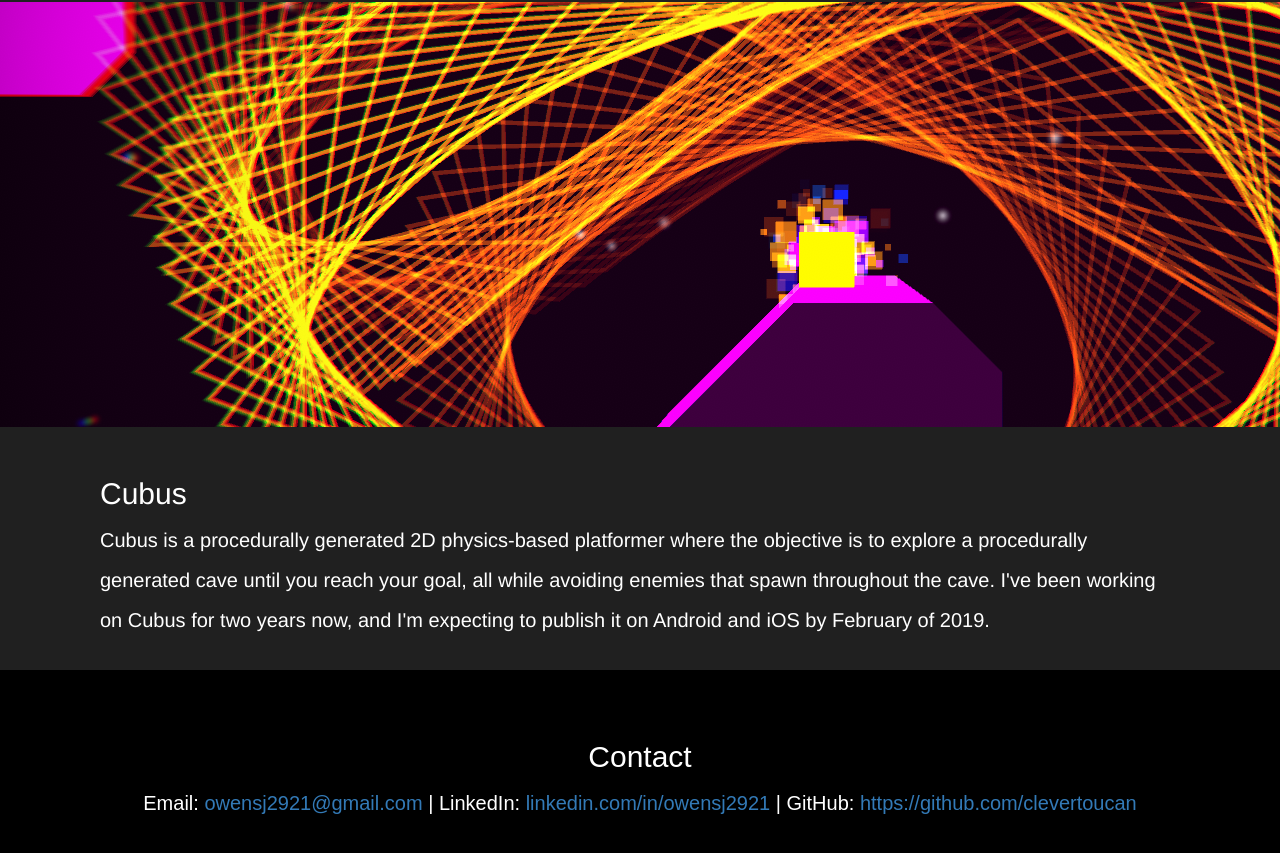
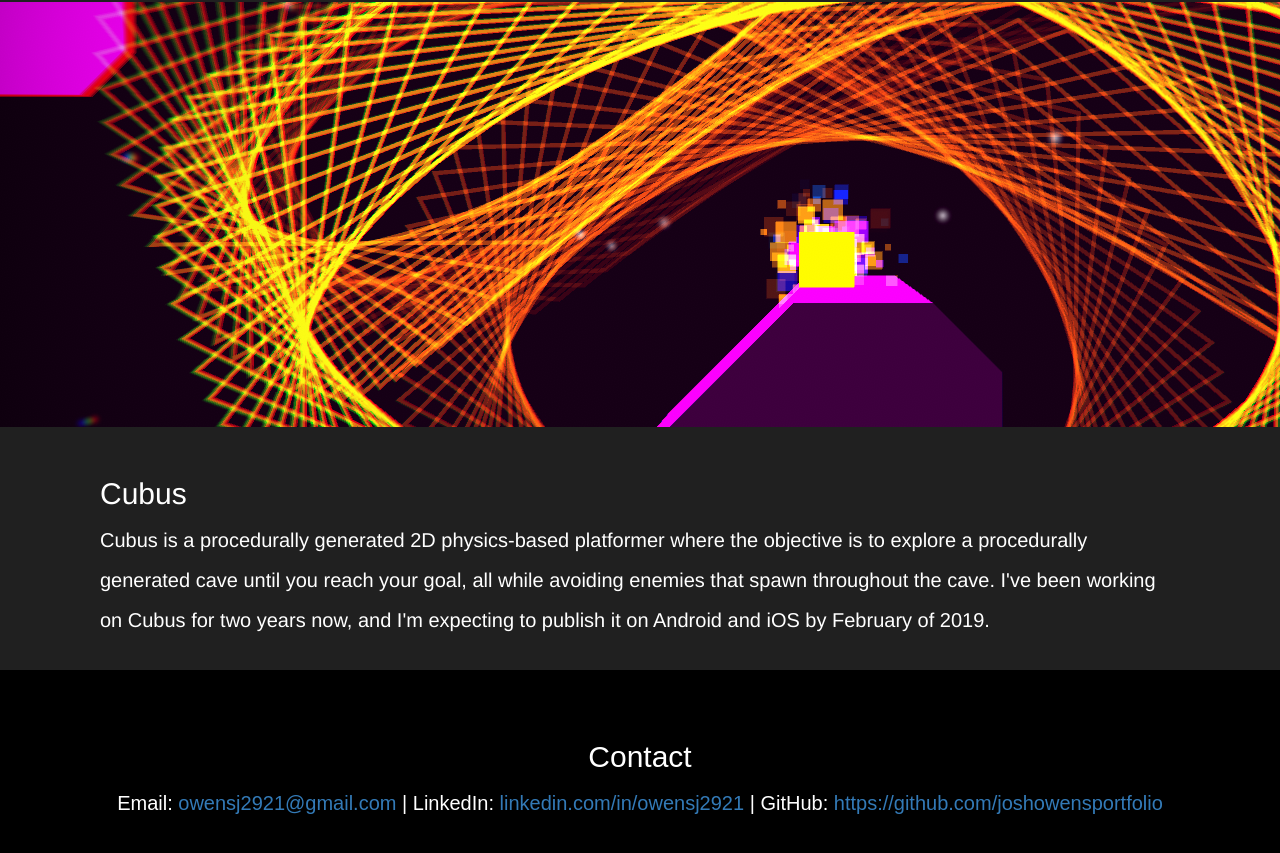
Before and after one commit to JoshOwensPortfolio/JoshOwensPortfolio.github.io, a plain HTML site: page index.html in a window 1280 px wide. Shown: the part 1469-2322 px from the top of the page. Drawn offline with nearby package versions, Linux system fonts and the light colour scheme.

Commit message:
Changed github link

```diff
--- a/index.html
+++ b/index.html
@@ -71,7 +71,7 @@
 
 <div id = "footer">
   <h2>Contact</h2>
-  <p>Email: <a href = "mailto:owensj2921@gmail.com">owensj2921@gmail.com</a> | LinkedIn: <a href="linkedin.com/in/owensj2921">linkedin.com/in/owensj2921</a> | GitHub: <a href="https://github.com/clevertoucan">https://github.com/clevertoucan</a></p>
+  <p>Email: <a href = "mailto:owensj2921@gmail.com">owensj2921@gmail.com</a> | LinkedIn: <a href="linkedin.com/in/owensj2921">linkedin.com/in/owensj2921</a> | GitHub: <a href="https://github.com/joshowensportfolio">https://github.com/joshowensportfolio</a></p>
 </div>
 
 </body>
```
